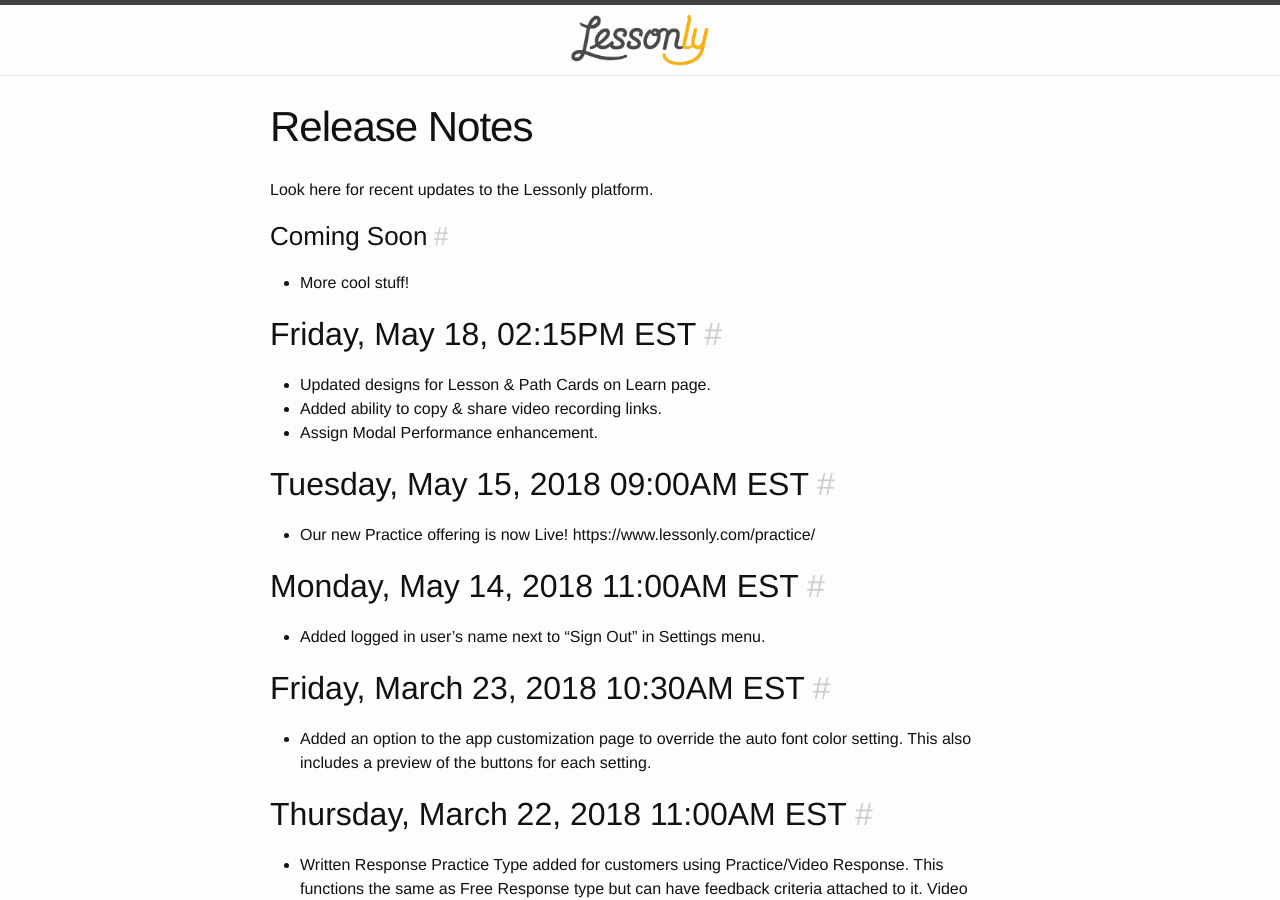
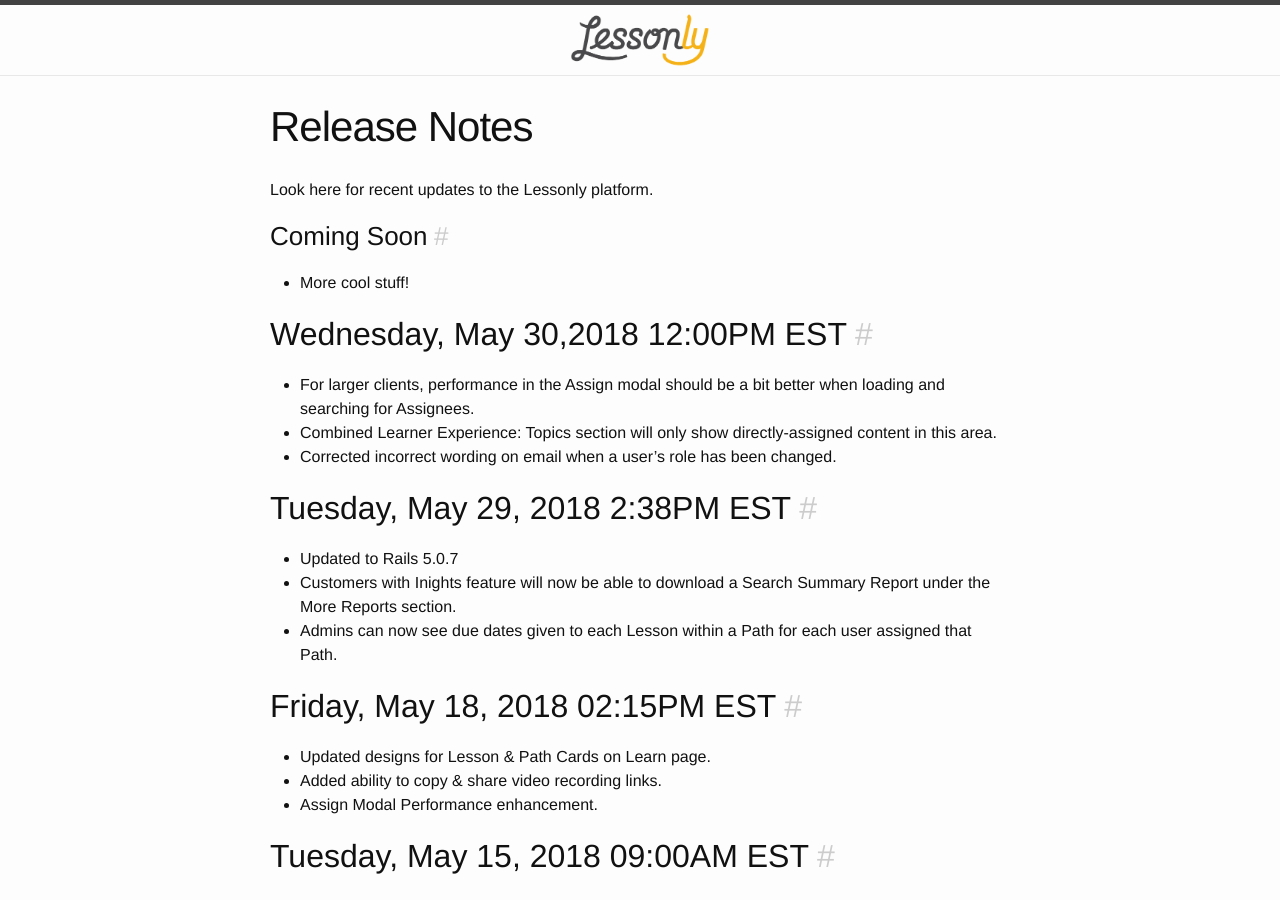
Before and after one commit to isabella232/lessonly.github.io, a Jekyll site: the page built from release-notes.md, in a window 1280 px wide and 900 px high. Built offline with Jekyll 4.4.1, drawn with Linux system fonts in a browser that asks for light colours.

Commit message:
Update release-notes.md

```diff
--- a/release-notes.md
+++ b/release-notes.md
@@ -8,7 +8,17 @@
 ### Coming Soon
 - More cool stuff!
 
-## Friday, May 18, 02:15PM EST
+## Wednesday, May 30,2018 12:00PM EST
+- For larger clients, performance in the Assign modal should be a bit better when loading and searching for Assignees.
+- Combined Learner Experience: Topics section will only show directly-assigned content in this area.
+- Corrected incorrect wording on email when a user's role has been changed.
+
+## Tuesday, May 29, 2018 2:38PM EST
+- Updated to Rails 5.0.7
+- Customers with Inights feature will now be able to download a Search Summary Report under the More Reports section.
+- Admins can now see due dates given to each Lesson within a Path for each user assigned that Path.
+
+## Friday, May 18, 2018 02:15PM EST
 - Updated designs for Lesson & Path Cards on Learn page.
 - Added ability to copy & share video recording links.
 - Assign Modal Performance enhancement.
```
